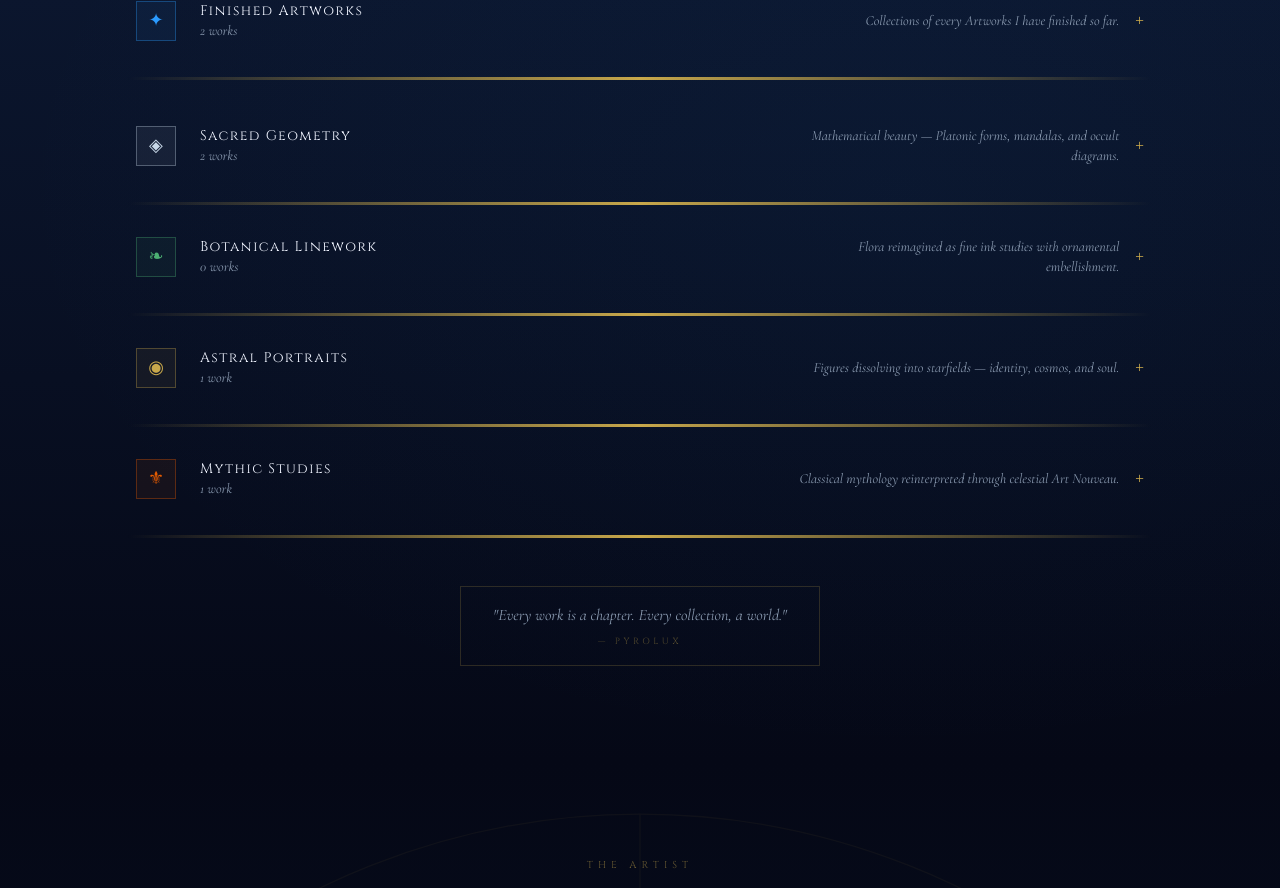
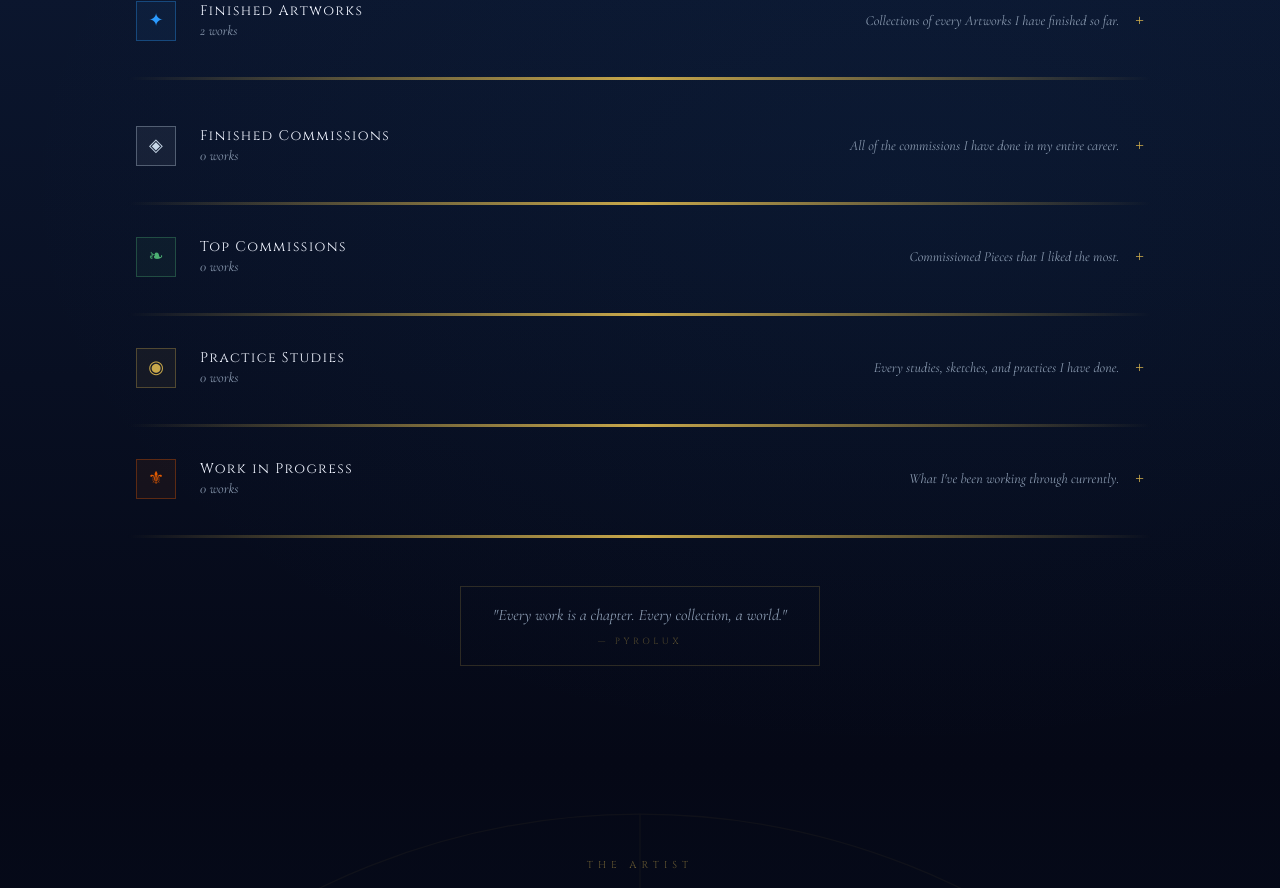
Before and after one commit to PyroluxAmos/Pyrolux-Gallery-Studio, a React (Vite) app: page / in a window 1280 px wide. Shown: the part 4119-5007 px from the top of the page. Built offline with nearby package versions, Linux system fonts and the light colour scheme.

Commit message:
Update gallery.ts

```diff
--- a/src/data/gallery.ts
+++ b/src/data/gallery.ts
@@ -98,33 +98,33 @@ export const collections = [
     color: "#2B9BFF",
   },
   {
-    id: "sacred",
-    name: "Sacred Geometry",
-    description: "Mathematical beauty — Platonic forms, mandalas, and occult diagrams.",
+    id: "Commissions",
+    name: "Finished Commissions",
+    description: "All of the commissions I have done in my entire career.",
     count: 8,
     icon: "◈",
     color: "#C8D8E8",
   },
   {
-    id: "botanical",
-    name: "Botanical Linework",
-    description: "Flora reimagined as fine ink studies with ornamental embellishment.",
+    id: "Top Commissions",
+    name: "Top Commissions",
+    description: "Commissioned Pieces that I liked the most.",
     count: 15,
     icon: "❧",
     color: "#4CAF72",
   },
   {
-    id: "astral",
-    name: "Astral Portraits",
-    description: "Figures dissolving into starfields — identity, cosmos, and soul.",
+    id: "Artwork Study",
+    name: "Practice Studies",
+    description: "Every studies, sketches, and practices I have done.",
     count: 6,
     icon: "◉",
     color: "#C8A84B",
   },
   {
-    id: "mythic",
-    name: "Mythic Studies",
-    description: "Classical mythology reinterpreted through celestial Art Nouveau.",
+    id: "WIP",
+    name: "Work in Progress",
+    description: "What I've been working through currently.",
     count: 9,
     icon: "⚜",
     color: "#E65C00",
```
